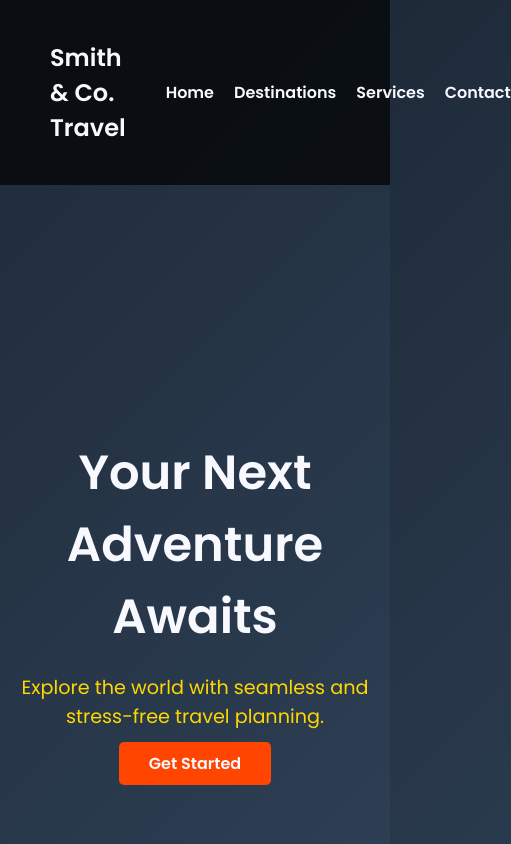
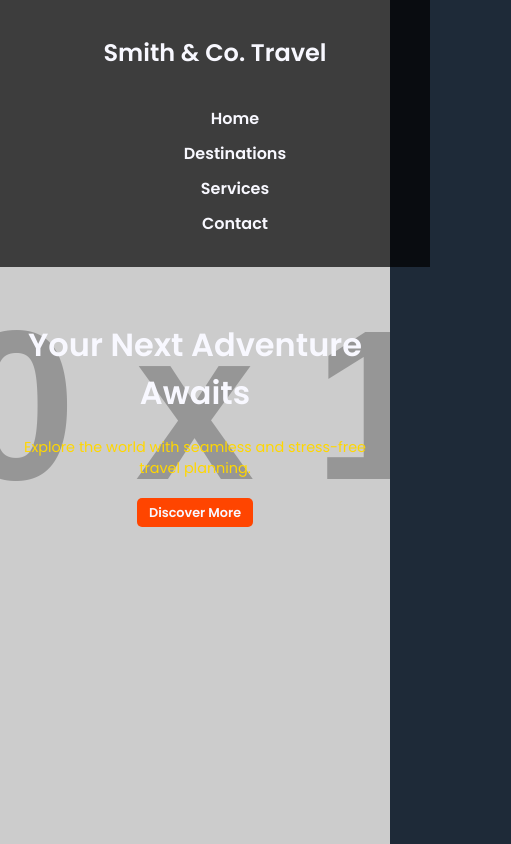
Before and after one commit to smithcotravel/smithcotravel, a plain HTML site: page index.html in a window 390 px wide. Shown: the top 844 px of the page, 511 px wide, since content can reach past the window. Drawn offline with Linux system fonts and the light colour scheme; placeholder pictures from the web are drawn by us.

Commit message:
Views Updated
Mobile, Tablet & web views improved.

```diff
--- a/index.html
+++ b/index.html
@@ -9,7 +9,7 @@
         body {
             margin: 0;
             font-family: 'Poppins', sans-serif;
-            background: linear-gradient(135deg, #1E2A38, #3A506B);
+            background: #1E2A38;
             color: #F8F8FF;
         }
 
@@ -17,14 +17,18 @@
             display: flex;
             justify-content: space-between;
             align-items: center;
-            padding: 20px 50px;
+            padding: 15px 20px;
             background: rgba(0, 0, 0, 0.7);
+            position: fixed;
+            top: 0;
+            width: 100%;
+            z-index: 10;
         }
 
         header .nav-links {
             list-style: none;
             display: flex;
-            gap: 20px;
+            gap: 15px;
         }
 
         header .nav-links li {
@@ -43,11 +47,13 @@
         }
 
         .hero {
-            height: 100vh;
             display: flex;
             justify-content: center;
             align-items: center;
             text-align: center;
+            background: url('https://via.placeholder.com/1920x1080') no-repeat center center/cover;
+            height: 100vh;
+            color: #F8F8FF;
             padding: 0 20px;
         }
 
@@ -63,7 +69,7 @@
         }
 
         .cta-btn {
-            padding: 10px 30px;
+            padding: 10px 20px;
             background: #FF4500;
             color: #F8F8FF;
             text-decoration: none;
@@ -79,16 +85,16 @@
 
         .features {
             display: grid;
-            grid-template-columns: repeat(auto-fit, minmax(300px, 1fr));
-            gap: 20px;
-            padding: 50px;
-            background: rgba(0, 0, 0, 0.8);
+            grid-template-columns: repeat(auto-fit, minmax(250px, 1fr));
+            gap: 15px;
+            padding: 50px 20px;
+            background: #2A3B4C;
         }
 
         .features .feature {
             background: #1E2A38;
             padding: 20px;
-            border-radius: 10px;
+            border-radius: 8px;
             text-align: center;
         }
 
@@ -104,8 +110,8 @@
 
         footer {
             text-align: center;
-            padding: 20px;
-            background: rgba(0, 0, 0, 0.9);
+            padding: 15px 20px;
+            background: rgba(0, 0, 0, 0.8);
             color: #F8F8FF;
             font-size: 0.9rem;
         }
@@ -117,6 +123,46 @@
 
         footer a:hover {
             text-decoration: underline;
+        }
+
+        @media (max-width: 768px) {
+            .hero h1 {
+                font-size: 2.5rem;
+            }
+
+            .hero p {
+                font-size: 1rem;
+            }
+
+            .cta-btn {
+                padding: 8px 16px;
+                font-size: 0.9rem;
+            }
+        }
+
+        @media (max-width: 480px) {
+            .hero h1 {
+                font-size: 2rem;
+            }
+
+            .hero p {
+                font-size: 0.9rem;
+            }
+
+            .cta-btn {
+                padding: 6px 12px;
+                font-size: 0.8rem;
+            }
+
+            header {
+                flex-direction: column;
+                text-align: center;
+            }
+
+            header .nav-links {
+                flex-direction: column;
+                gap: 10px;
+            }
         }
     </style>
 </head>
@@ -135,7 +181,7 @@
         <div>
             <h1>Your Next Adventure Awaits</h1>
             <p>Explore the world with seamless and stress-free travel planning.</p>
-            <a href="#" class="cta-btn">Get Started</a>
+            <a href="#" class="cta-btn">Discover More</a>
         </div>
     </section>
 
```
